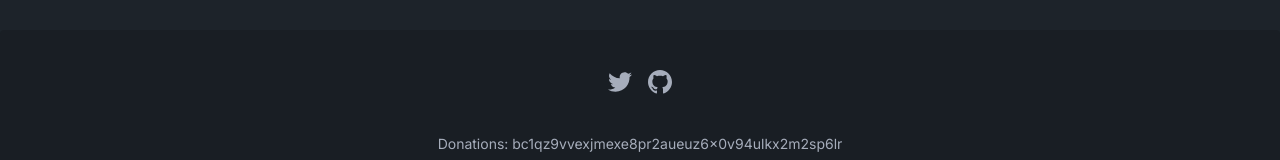
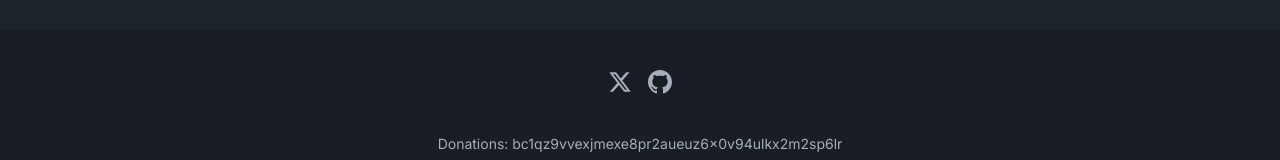
Before and after one commit to mrv777/ckstats, a Next.js app: page / in a window 1280 px wide. Shown: the part 606-766 px from the top of the page. Built offline with nearby package versions, Linux system fonts and the light colour scheme; no server answers; the database is empty.

Commit message:
fix: Use X instead of twitter logo

```diff
--- a/components/Footer.tsx
+++ b/components/Footer.tsx
@@ -7,7 +7,7 @@
         <div className="grid grid-flow-col gap-4">
           <a href="https://x.com/MrV_777" target="_blank" rel="noopener noreferrer">
             <svg xmlns="http://www.w3.org/2000/svg" width="24" height="24" viewBox="0 0 24 24" className="fill-current">
-              <path d="M24 4.557c-.883.392-1.832.656-2.828.775 1.017-.609 1.798-1.574 2.165-2.724-.951.564-2.005.974-3.127 1.195-.897-.957-2.178-1.555-3.594-1.555-3.179 0-5.515 2.966-4.797 6.045-4.091-.205-7.719-2.165-10.148-5.144-1.29 2.213-.669 5.108 1.523 6.574-.806-.026-1.566-.247-2.229-.616-.054 2.281 1.581 4.415 3.949 4.89-.693.188-1.452.232-2.224.084.626 1.956 2.444 3.379 4.6 3.419-2.07 1.623-4.678 2.348-7.29 2.04 2.179 1.397 4.768 2.212 7.548 2.212 9.142 0 14.307-7.721 13.995-14.646.962-.695 1.797-1.562 2.457-2.549z"></path>
+              <path d="M18.244 2.25h3.308l-7.227 8.26 8.502 11.24H16.17l-5.214-6.817L4.99 21.75H1.68l7.73-8.835L1.254 2.25H8.08l4.713 6.231zm-1.161 17.52h1.833L7.084 4.126H5.117z"></path>
             </svg>
           </a>
           <a href="https://github.com/mrv777/ckstats" target="_blank" rel="noopener noreferrer">
```
